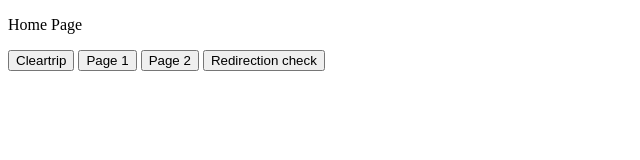
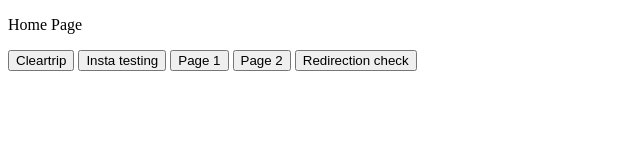
Before and after one commit to pawanpal-branch/pawanpal-branch.github.com, a plain HTML site: page index.html in a window 1280 px wide. Shown: the whole page, without its empty margins (0-640 px from the left). Drawn offline with Linux system fonts and the light colour scheme.

Commit message:
chrome intent

```diff
--- a/index.html
+++ b/index.html
@@ -54,6 +54,8 @@ a:hover, a:active {
 
      <input type="button" value="Cleartrip" onclick="window.location.href='https://cleartrip.app.link/4d749a31-a2a7-4f45-a278-f1a3584a6ae7_1708521469052';">
 
+     <input type="button" value="Insta testing" onclick="window.location.href='intent://fk.dl/de_wv_CL%7Csem_--_https://www.flipkart.com/grocery-supermart-store~q~marketplace=GROCERY_--_cmpid_--_content_appretar_fb_Grocery_DPA?_branch_referrer=H4sIAAAAAAAAA8soKSkottLXr8ovKdJLLCjQy8nMy9YvyPUxdPQ3r3T1TAIA4rxKOSEAAAA%3D&link_click_id=1300772219093829656#Intent;scheme=flipkart;package=com.flipkart.android;S.browser_fallback_url=https%3A%2F%2Fplay.google.com%2Fstore%2Fapps%2Fdetails%3Fid%3Dcom.flipkart.android&referrer=link_click_id%253D1300772219093829656;S.market_referrer=link_click_id%3D1300772219093829656;B.branch_intent=true;end';">
+
      <button onclick="window.location.href = 'index1.html';">Page 1</button>
 
      <button onclick="window.location.href = 'index2.html';">Page 2</button>
```
